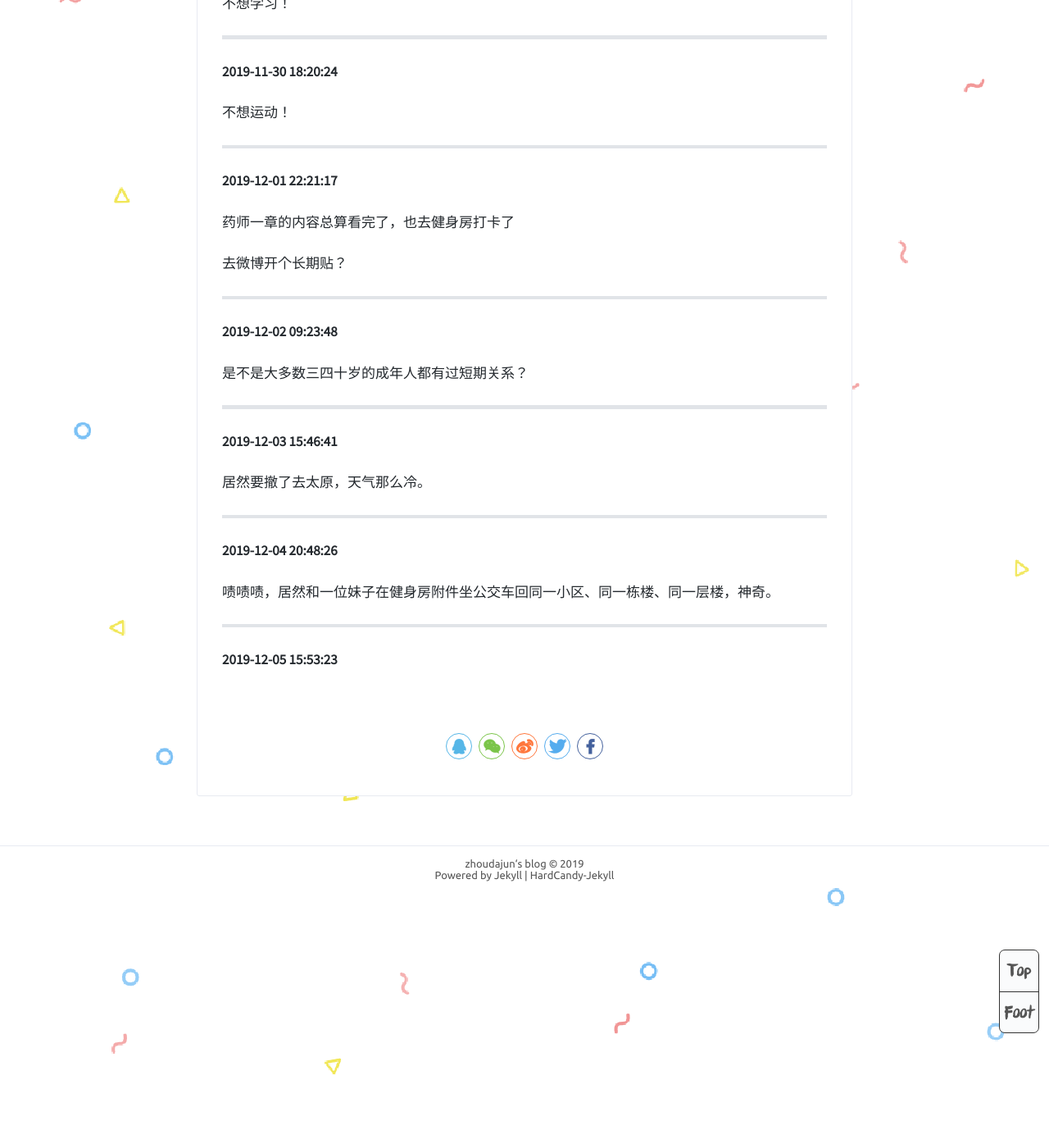
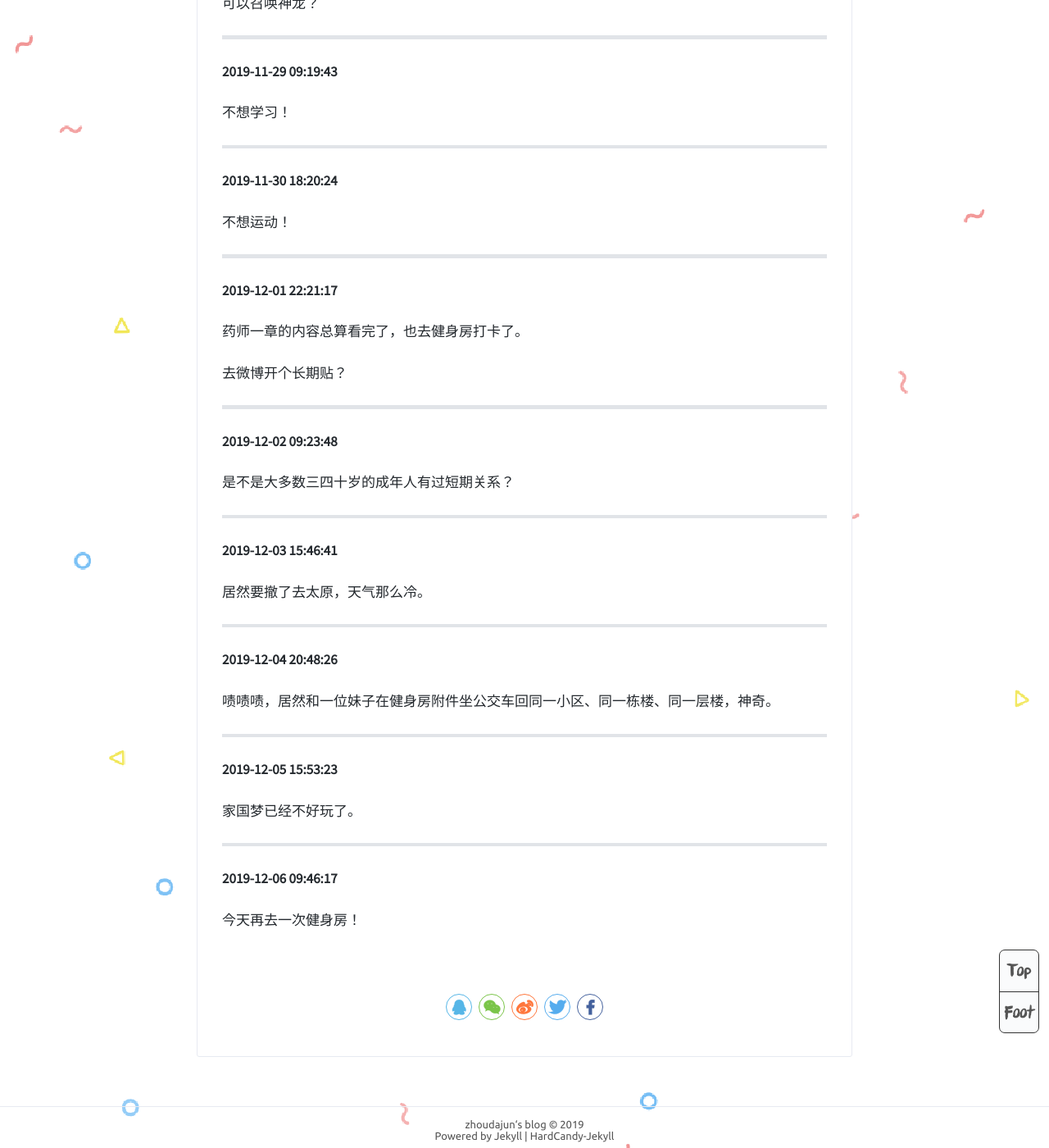
Before and after one commit to zhoudajun/zhoudajun.github.io, a Jekyll site: the page built from _posts/2019-08-05-murmur.md, in a window 1280 px wide and 1400 px high, scrolled down 1618 px. Shown: the whole window at 82% size. Built offline with Jekyll 4.4.1, drawn with Linux system fonts in a browser that asks for light colours; comment, search, counter and statistics services are not loaded; some of the changed text lies outside the part shown.

Commit message:
Update 2019-08-05-murmur.md

```diff
--- a/_posts/2019-08-05-murmur.md
+++ b/_posts/2019-08-05-murmur.md
@@ -14,6 +14,12 @@
 ---
 
 > 吐槽专用贴
+
+---
+
+**2019-11-22 09:54:55**
+
+心动又如何，有念想又怎样，在生存压力面前，暧昧还未发芽就被掐死了，还是自己下的手。
 
 ---
 
@@ -71,7 +77,7 @@
 
 **2019-12-01 22:21:17**
 
-药师一章的内容总算看完了，也去健身房打卡了
+药师一章的内容总算看完了，也去健身房打卡了。
 
 去微博开个长期贴？
 
@@ -79,7 +85,7 @@
 
 **2019-12-02 09:23:48**
 
-是不是大多数三四十岁的成年人都有过短期关系？
+是不是大多数三四十岁的成年人有过短期关系？
 
 ---
 
@@ -96,3 +102,11 @@
 ---
 
 **2019-12-05 15:53:23**
+
+家国梦已经不好玩了。
+
+---
+
+**2019-12-06 09:46:17**
+
+今天再去一次健身房！
```
